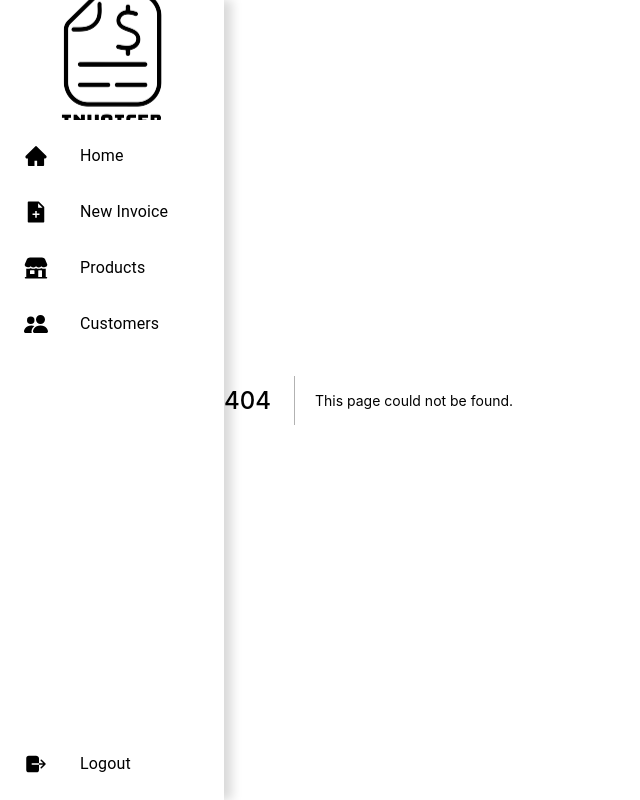
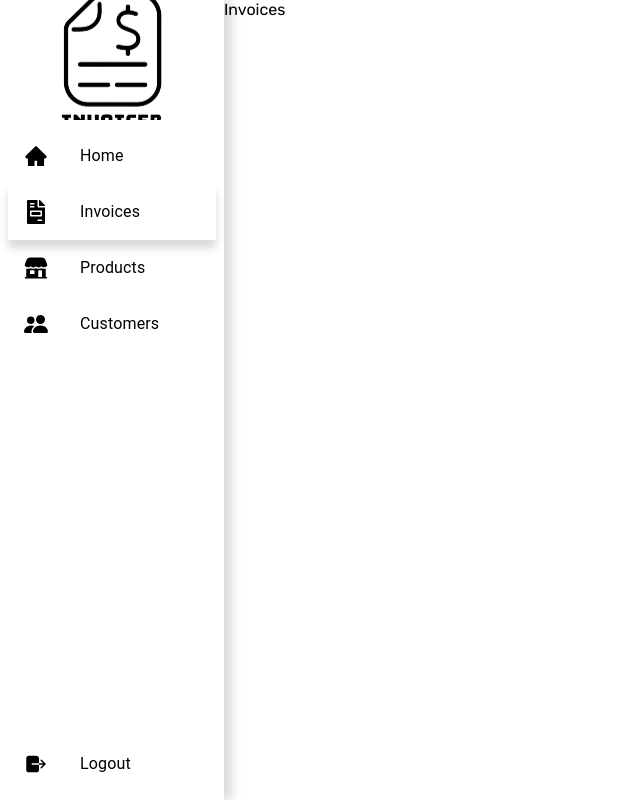
Before and after one commit to Citrusthecrazy/invoicer, a Next.js app: page /invoices in a window 1280 px wide. Before the commit this address had no page. Shown: the whole page, without its empty margins (0-640 px from the left). Built offline with nearby package versions, Linux system fonts and the light colour scheme.

Commit message:
Sidebar styles update

```diff
--- a/pages/index.tsx
+++ b/pages/index.tsx
@@ -39,6 +39,7 @@ const Home: NextPage = () => {
         className={styles.paper}
         elevation={4}
         sx={{ gridColumn: "1/1", gridRow: "span 4" }}>
+        <Box sx={{ padding: "0.5rem" }}>
           <Typography
             sx={{ fontSize: "2rem", fontWeight: "bold" }}
             textAlign="center">
@@ -50,6 +51,7 @@ const Home: NextPage = () => {
             sx={{ color: "rgba(0,0,0,0.4)" }}>
             Nothing to show here
           </Typography>
+        </Box>
       </Paper>
 
       <Box
@@ -83,6 +85,7 @@ const Home: NextPage = () => {
                 }
               : { flex: "50", marginBottom: ".5rem" }
           }>
+          <Box sx={{ padding: "0.5rem" }}>
             <Typography
               sx={{ fontSize: "2rem", fontWeight: "bold" }}
               textAlign="center">
@@ -94,6 +97,7 @@ const Home: NextPage = () => {
               sx={{ color: "rgba(0,0,0,0.4)" }}>
               Nothing to show here
             </Typography>
+          </Box>
         </Paper>
 
         <Paper
@@ -109,6 +113,7 @@ const Home: NextPage = () => {
                 }
               : { flex: "50", marginTop: ".5rem" }
           }>
+          <Box sx={{ padding: "0.5rem" }}>
             <Typography
               sx={{ fontSize: "2rem", fontWeight: "bold" }}
               textAlign="center">
@@ -120,6 +125,7 @@ const Home: NextPage = () => {
               sx={{ color: "rgba(0,0,0,0.4)" }}>
               Nothing to show here
             </Typography>
+          </Box>
         </Paper>
       </Box>
     </div>
--- /dev/null
+++ b/pages/invoices/index.tsx
@@ -0,0 +1,7 @@
+import React from "react";
+
+const Invoices = () => {
+  return <div>Invoices</div>;
+};
+
+export default Invoices;
--- a/widgets/Sidebar/Sidebar.module.css
+++ b/widgets/Sidebar/Sidebar.module.css
@@ -30,12 +30,10 @@
 .listItemActive {
   max-height: 3.5rem;
   border-radius: 0.5rem;
-  background: rgba(107, 140, 255, 0.2);
+  background: rgba(107, 140, 255, 0.4);
   margin-bottom: 0.25rem;
-}
-
-.listItem:hover {
-  background-color: rgba(107, 140, 255, 0.1);
+  box-shadow: 0rem 0.5rem 0.5rem rgba(0, 0, 0, 0.15);
+  transition: 150ms ease-in;
 }
 
 .listItemIcon {
--- a/widgets/Sidebar/SidebarItems.tsx
+++ b/widgets/Sidebar/SidebarItems.tsx
@@ -1,6 +1,7 @@
-import { AiFillHome, AiFillFileAdd } from "react-icons/ai";
+import { AiFillHome } from "react-icons/ai";
 import { IoStorefront } from "react-icons/io5";
 import { BsPeopleFill } from "react-icons/bs";
+import { FaFileInvoice } from "react-icons/fa";
 const items = [
   {
     text: "Home",
@@ -12,13 +13,13 @@ const items = [
     path: "/",
   },
   {
-    text: "New Invoice",
+    text: "Invoices",
     icon: (
-      <AiFillFileAdd
+      <FaFileInvoice
         style={{ width: "1.5rem", height: "1.5rem", color: "black" }}
       />
     ),
-    path: "/invoices/new",
+    path: "/invoices",
   },
   {
     text: "Products",
--- a/widgets/Sidebar/index.tsx
+++ b/widgets/Sidebar/index.tsx
@@ -22,7 +22,12 @@ const index = () => {
           <Link key={index} href={item.path}>
             <ListItemButton
               disableRipple
-              sx={{ "&:hover": { background: "rgba(107, 140, 255, 0.2)" } }}
+              sx={{
+                "&:hover":
+                  item.path === router.pathname
+                    ? { background: "rgba(107, 140, 255, 0.4)" }
+                    : { background: "transparent" },
+              }}
               className={
                 item.path === router.pathname
                   ? styles.listItemActive
@@ -41,7 +46,7 @@ const index = () => {
         <ListItemButton
           disableRipple
           className={styles.listItem}
-          sx={{ "&:hover": { background: "rgba(107, 140, 255, 0.2)" } }}>
+          sx={{ "&:hover": { background: "rgba(255, 100, 150, 0.3)" } }}>
           <ListItemIcon>
             <IoLogOut
               style={{ width: "1.5rem", height: "1.5rem", color: "black" }}
```
Lines whose indentation alone changed are shown as unchanged.
